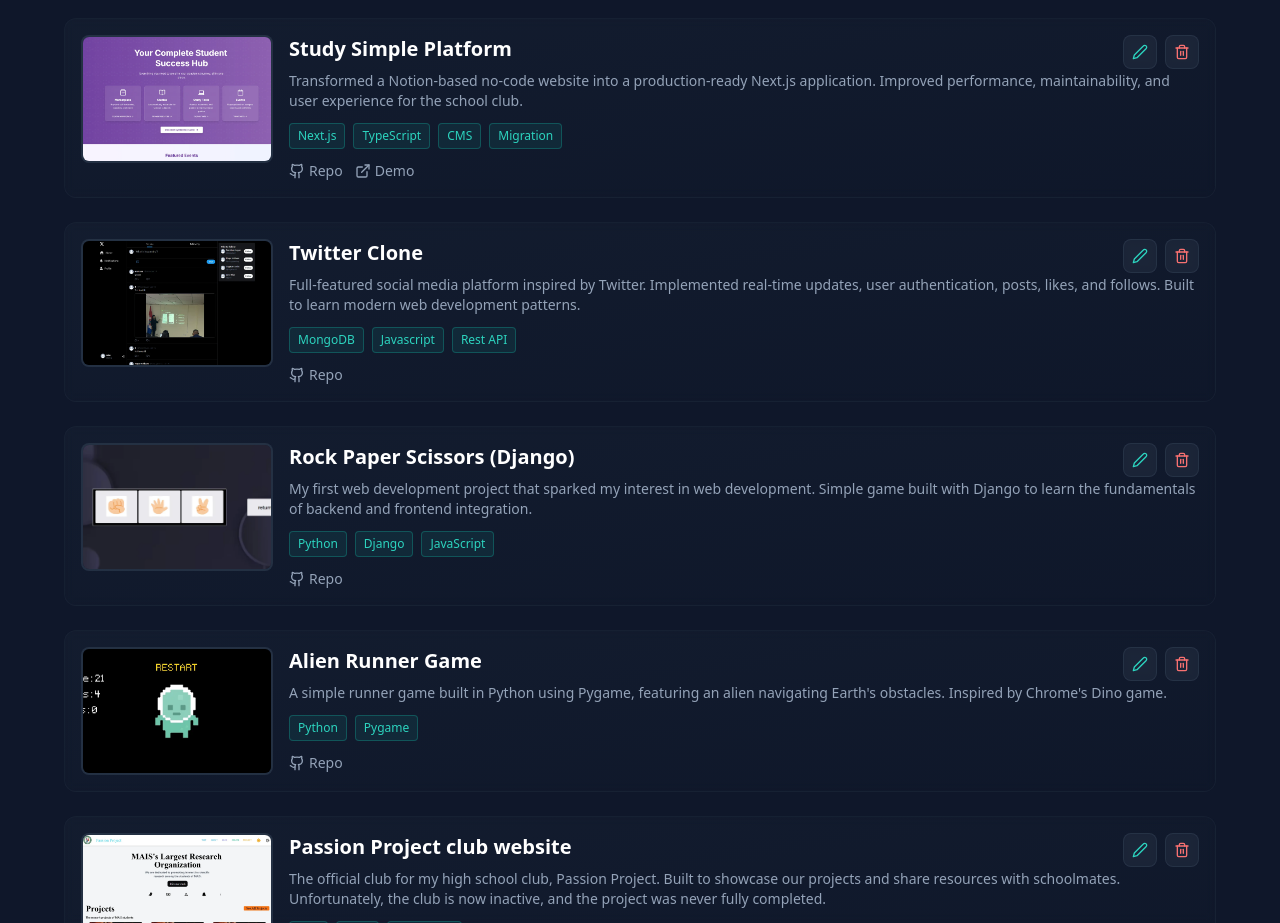
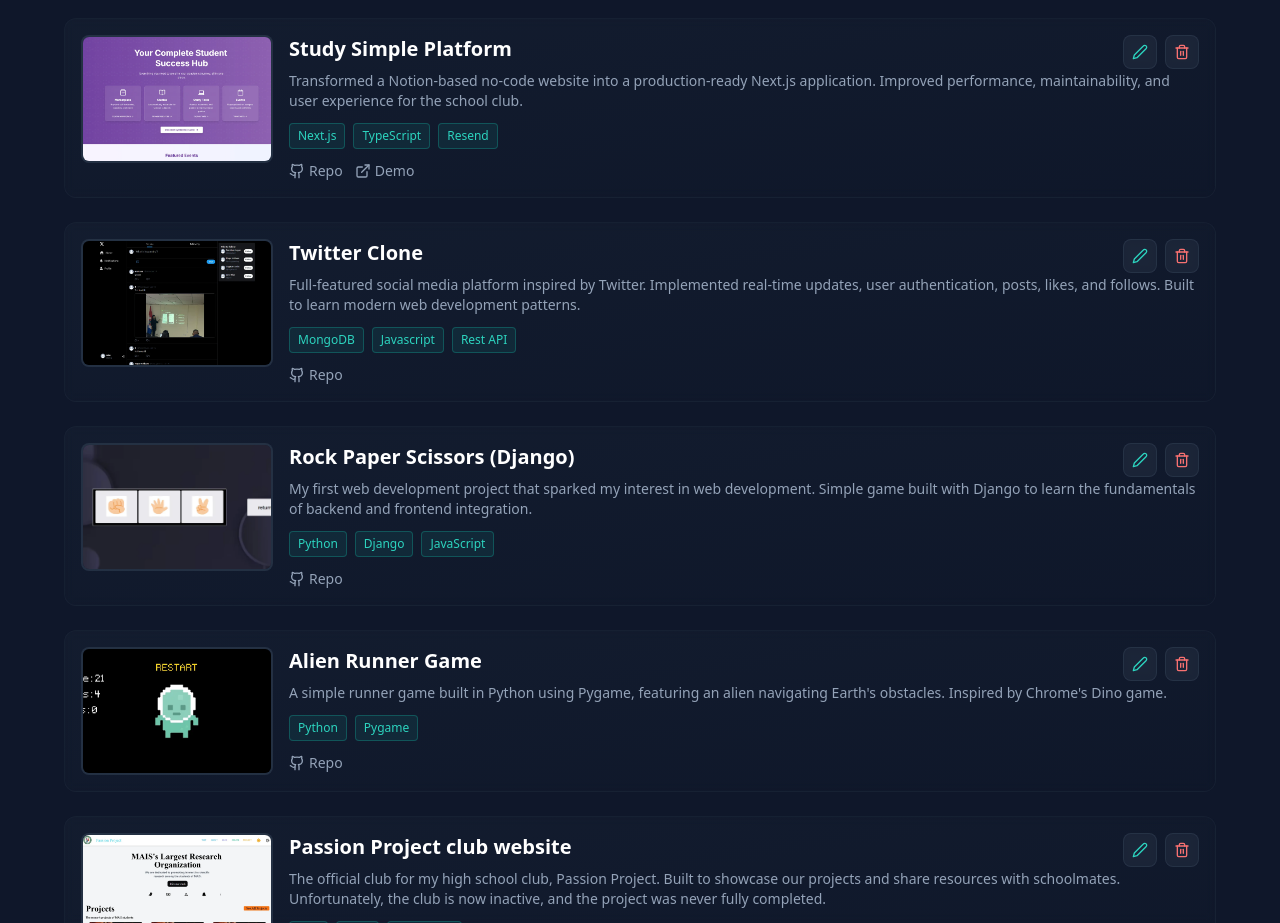
Before and after one commit to Sain-orshikh/portfolio, a Next.js app: page /zlog/projects in a window 1280 px wide. Shown: the part 1100-2023 px from the top of the page. Built offline with nearby package versions, Linux system fonts and the light colour scheme.

Commit message:
Update project: Study Simple Platform

```diff
--- a/src/data/projects.ts
+++ b/src/data/projects.ts
@@ -72,8 +72,7 @@ export const projects: Project[] = [
     tech: [
       "Next.js",
       "TypeScript",
-      "CMS",
-      "Migration"
+      "Resend"
     ],
     repo: "https://github.com/Sain-orshikh/study-simple-web",
     demo: "https://www.studysimple.org/",
```
